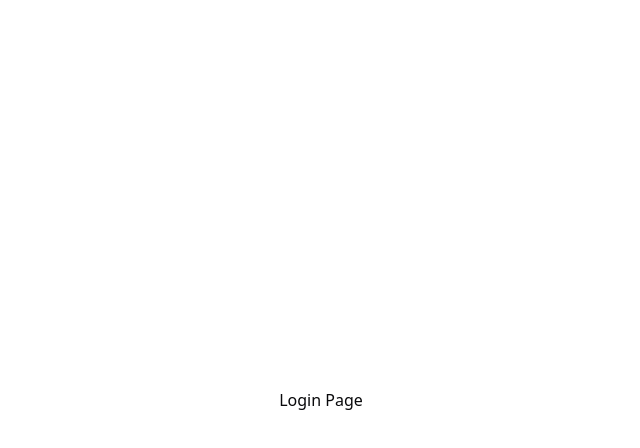
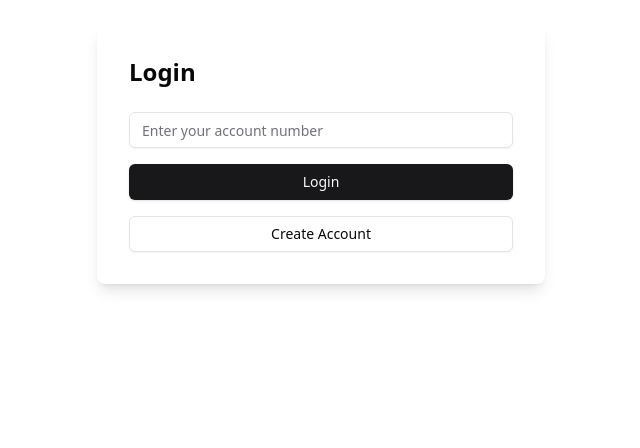
Before and after one commit to X4Lo/SpecterBin, a React (Vite) app in the folder frontend/: page /login in a window 1280 px wide. Shown: the top 448 px of the page, without its empty margins (319-959 px from the left). Built offline with nearby package versions, Linux system fonts and the light colour scheme.

Commit message:
F: Implemented LoginPage and CreateAccountDialog

```diff
--- /dev/null
+++ b/frontend/src/components/CreateAccountDialog.tsx
@@ -0,0 +1,94 @@
+import { useEffect, useState } from "react";
+import {
+  Dialog,
+  DialogContent,
+  DialogHeader,
+  DialogTitle,
+  DialogDescription,
+} from "@/components/ui/dialog";
+import { Button } from "@/components/ui/button";
+import { Input } from "@/components/ui/input";
+import { ClipboardCopy } from "lucide-react";
+import { useToast } from "@/hooks/use-toast";
+
+interface CreateAccountDialogProps {
+  isOpen: boolean;
+  onClose: () => void;
+  accountNumber: string;
+}
+
+const CreateAccountDialog: React.FC<CreateAccountDialogProps> = ({
+  isOpen,
+  onClose,
+  accountNumber,
+}) => {
+  const [loginLink, setLoginLink] = useState("");
+  const [error, setError] = useState("");
+  const [copied, setCopied] = useState(false);
+  const { toast } = useToast();
+
+  useEffect(() => {
+    const formatedAccountNumber = accountNumber.split(" ").join();
+    setLoginLink(`${window.location.origin}/login/${formatedAccountNumber}`);
+  }, [accountNumber]);
+  const handleCopy = (text: string) => {
+    navigator.clipboard.writeText(text);
+    setCopied(true);
+    setTimeout(() => setCopied(false), 2000);
+    toast({
+      title: "Copied",
+      description: "Text copied to clipboard.",
+      variant: "destructive",
+    });
+  };
+
+  return (
+    <Dialog open={isOpen} onOpenChange={onClose}>
+      <DialogContent className="max-w-md p-6 rounded-2xl shadow-lg">
+        <DialogHeader>
+          <DialogTitle>Account Created Successfully</DialogTitle>
+          <DialogDescription>
+            Your account has been created. Use the details below to log in.
+          </DialogDescription>
+        </DialogHeader>
+
+        <div className="space-y-4">
+          <div>
+            <label className="block text-sm font-medium mb-1">
+              Account Number
+            </label>
+            <div className="flex items-center gap-2">
+              <Input value={accountNumber} readOnly className="flex-1" />
+              <Button
+                onClick={() => handleCopy(accountNumber)}
+                variant="outline"
+              >
+                <ClipboardCopy className="w-5 h-5" />
+              </Button>
+            </div>
+          </div>
+
+          <div>
+            <label className="block text-sm font-medium mb-1">Login Link</label>
+            <div className="flex items-center gap-2">
+              <Input value={loginLink} readOnly className="flex-1" />
+              <Button onClick={() => handleCopy(loginLink)} variant="outline">
+                <ClipboardCopy className="w-5 h-5" />
+              </Button>
+            </div>
+          </div>
+        </div>
+
+        {copied && (
+          <p className="text-green-600 text-sm mt-2">Copied to clipboard!</p>
+        )}
+
+        <Button onClick={onClose} className="w-full mt-4">
+          Close
+        </Button>
+      </DialogContent>
+    </Dialog>
+  );
+};
+
+export default CreateAccountDialog;
--- a/frontend/src/pages/LoginPage.tsx
+++ b/frontend/src/pages/LoginPage.tsx
@@ -1,7 +1,86 @@
+import { useState } from "react";
+import { useNavigate } from "react-router-dom";
+import { useToast } from "@/hooks/use-toast";
+
+import CreateAccountDialog from "@/components/CreateAccountDialog";
+import { Button } from "@/components/ui/button";
+import { Input } from "@/components/ui/input";
+import { accountService } from "@/services/accountService";
+import authService from "@/services/authService";
+
 const LoginPage: React.FC = () => {
+  const [accountNumber, setAccountNumber] = useState("");
+  const [isModalOpen, setIsModalOpen] = useState(false);
+  const { toast } = useToast();
+  const navigate = useNavigate();
+
+  async function handleLogin() {
+    const formatedAccountNumber = accountNumber.trim().split(" ").join("");
+
+    if (formatedAccountNumber.length == 36) {
+      const account = await accountService.getAccountByAccountNumber(
+        formatedAccountNumber
+      );
+
+      authService.login(account.accountNumber);
+      navigate("/my-pastes");
+      return;
+    } else {
+      toast({
+        title: "Invalid Account Number",
+        description: "Account number must be 36 digits long.",
+        variant: "destructive",
+      });
+    }
+  }
+
+  async function handleCreateAccount() {
+    try {
+      const account = await accountService.createAccount();
+      setAccountNumber(
+        account.accountNumber.match(/\d{1,6}/g)?.join(" ") || ""
+      );
+      // setAccountNumber(account.accountNumber);
+      setIsModalOpen(true);
+    } catch (error) {
+      toast({
+        title: "Error",
+        description: "Failed to create account. Please try again.",
+        variant: "destructive",
+      });
+    }
+  }
+
   return (
-    <div className="flex min-h-svh w-full items-center justify-center p-6 md:p-10">
-      <h1>Login Page</h1>
+    <div className="min-h-screen bg-background p-6">
+      <div className="container mx-auto z-30">
+        <div className="max-w-md mx-auto bg-white p-8 rounded-lg shadow-lg">
+          <h1 className="text-2xl font-bold mb-6">Login</h1>
+          <Input
+            type="text"
+            placeholder="Enter your account number"
+            value={accountNumber}
+            onChange={(e) => setAccountNumber(e.target.value)}
+            className="mb-4"
+          />
+          <Button onClick={handleLogin} className="w-full mb-4">
+            Login
+          </Button>
+          <Button
+            variant="outline"
+            onClick={handleCreateAccount}
+            className="w-full"
+          >
+            Create Account
+          </Button>
+        </div>
+      </div>
+
+      <CreateAccountDialog
+        isOpen={isModalOpen}
+        onClose={() => setIsModalOpen(false)}
+        accountNumber={accountNumber}
+      />
     </div>
   );
 };
```
